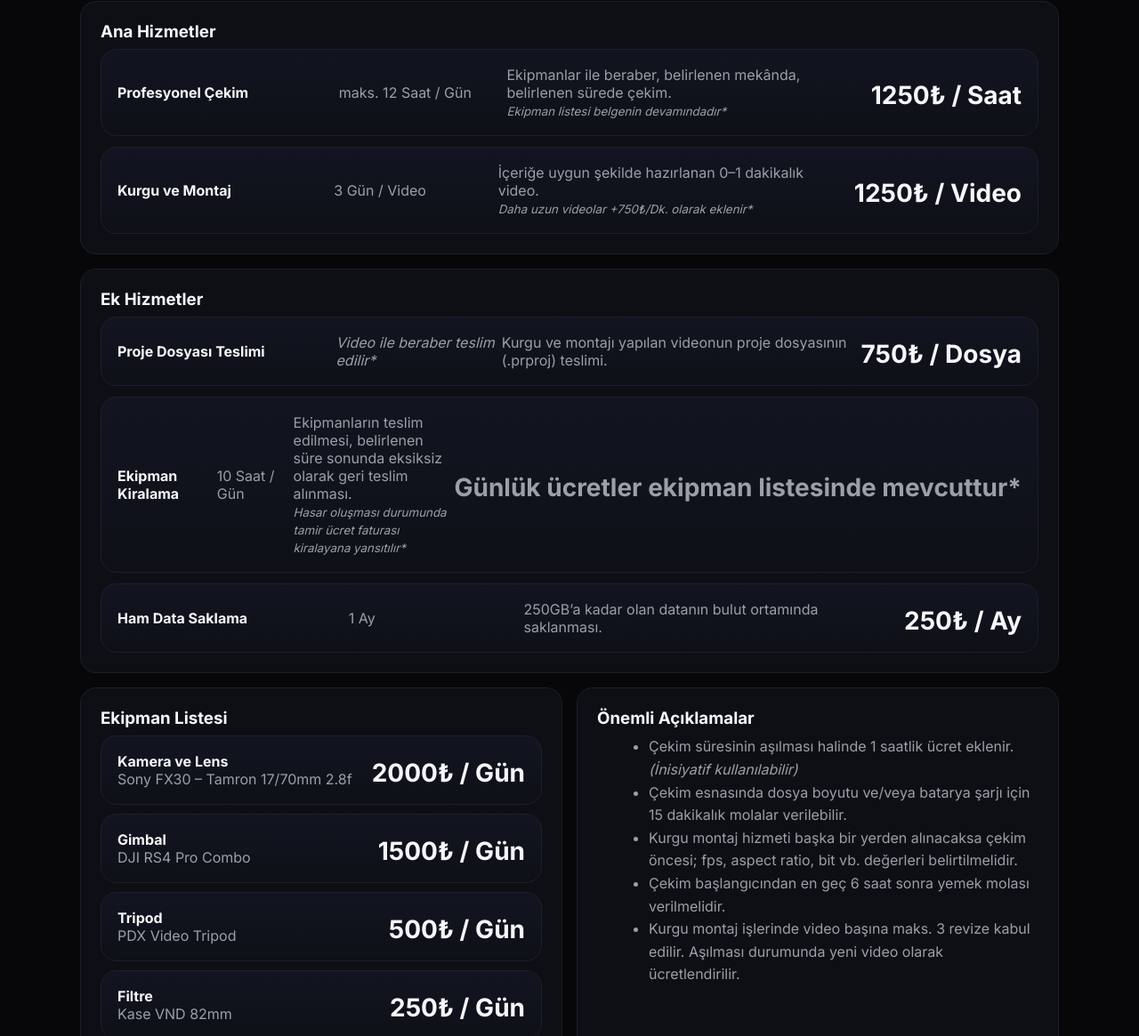
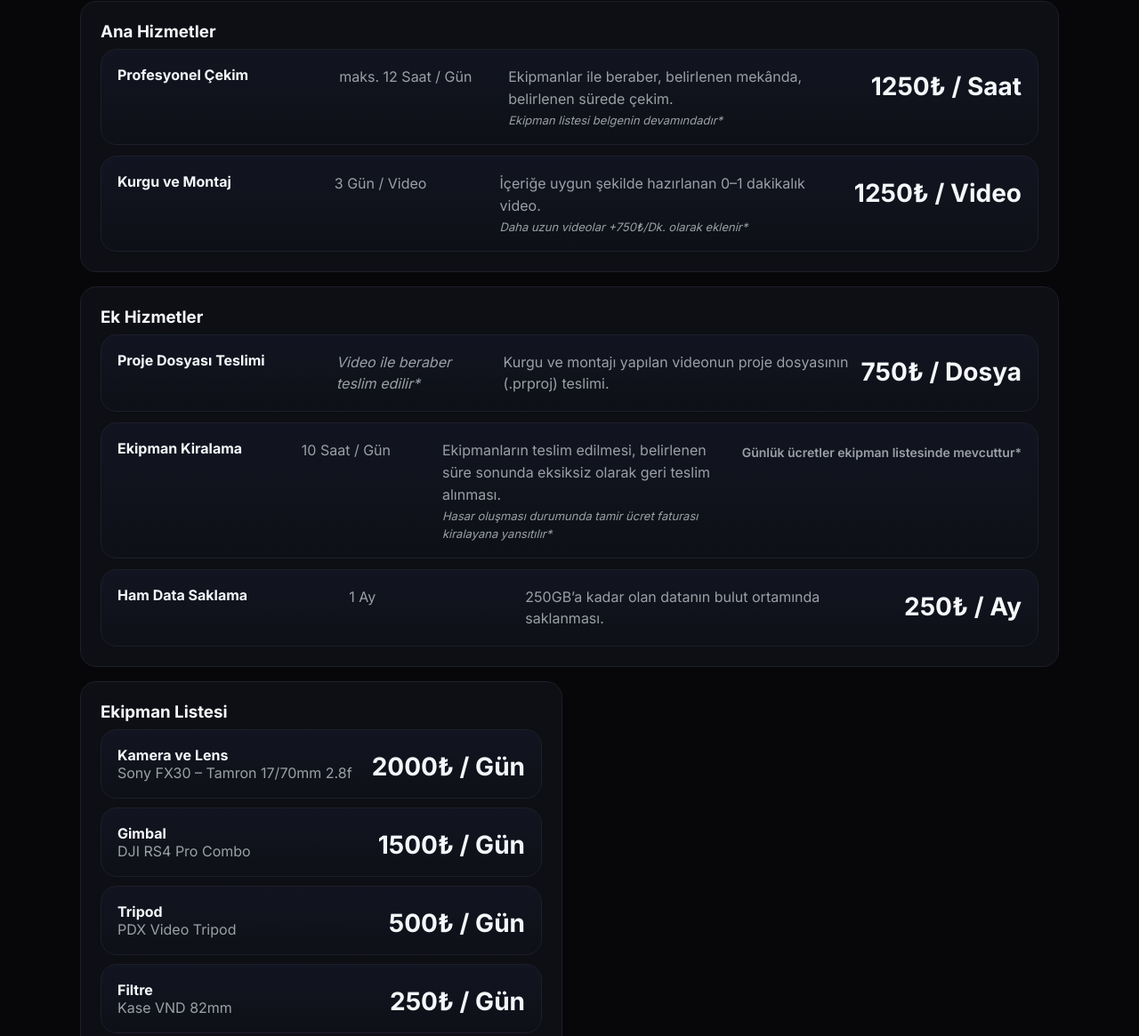
Before and after one commit to tunakurucu/portfolio, a plain HTML site: page index.html in a window 1280 px wide. Shown: the part 1137-2302 px from the top of the page at 89% size. Drawn offline with Linux system fonts and the light colour scheme; a script that the page names is missing.

Commit message:
Enhance pricing layout and update HTML structure

```diff
--- a/index.html
+++ b/index.html
@@ -81,6 +81,23 @@
     .island.g{background:radial-gradient(600px 320px at 80% 20%, rgba(0,232,135,.22), transparent 60%)}
     .island.b{background:radial-gradient(600px 320px at 60% 80%, rgba(50,166,255,.22), transparent 60%)}
     @keyframes float{0%,100%{transform:translateY(0)}50%{transform:translateY(-16px)}}
+      /* === Pricing layout tweaks === */
+  .price-row{
+    display:grid;
+    grid-template-columns:1.2fr .9fr 2fr auto;
+    gap:12px;
+    align-items:start;
+  }
+  .price-row .muted{ line-height:1.55 }
+  .money.small{
+    font-size:14px;
+    font-weight:600;
+    color:var(--muted);
+  }
+  .price-note{ font-size:13px; color:var(--muted); font-style:italic }
+  @media (max-width:920px){
+    .price-row{ grid-template-columns:1fr }
+  }
   </style>
   <script type="application/ld+json">
   {
@@ -175,24 +192,24 @@
     <h3 style="margin:0 0 8px 0;color:var(--brand)">Ana Hizmetler</h3>
 
     <div class="price" style="margin-bottom:12px">
-      <div style="display:grid;grid-template-columns:1.2fr .9fr 2fr auto;gap:8px;align-items:center">
+      <div class="price-row">
         <div><strong>Profesyonel Çekim</strong></div>
         <div class="muted">maks. 12 Saat / Gün</div>
         <div>
           <span class="muted">Ekipmanlar ile beraber, belirlenen mekânda, belirlenen sürede çekim.</span><br>
-          <small class="muted"><em>Ekipman listesi belgenin devamındadır*</em></small>
+          <small class="price-note">Ekipman listesi belgenin devamındadır*</small>
         </div>
         <div class="money">1250₺ / Saat</div>
       </div>
     </div>
 
     <div class="price">
-      <div style="display:grid;grid-template-columns:1.2fr .9fr 2fr auto;gap:8px;align-items:center">
+      <div class="price-row">
         <div><strong>Kurgu ve Montaj</strong></div>
         <div class="muted">3 Gün / Video</div>
         <div>
           <span class="muted">İçeriğe uygun şekilde hazırlanan 0–1 dakikalık video.</span><br>
-          <small class="muted"><em>Daha uzun videolar +750₺/Dk. olarak eklenir*</em></small>
+          <small class="price-note">Daha uzun videolar +750₺/Dk. olarak eklenir*</small>
         </div>
         <div class="money">1250₺ / Video</div>
       </div>
@@ -204,7 +221,7 @@
     <h3 style="margin:0 0 8px 0;color:var(--brand-2)">Ek Hizmetler</h3>
 
     <div class="price" style="margin-bottom:12px">
-      <div style="display:grid;grid-template-columns:1.2fr .9fr 2fr auto;gap:8px;align-items:center">
+      <div class="price-row">
         <div><strong>Proje Dosyası Teslimi</strong></div>
         <div class="muted"><em>Video ile beraber teslim edilir*</em></div>
         <div class="muted">Kurgu ve montajı yapılan videonun proje dosyasının (.prproj) teslimi.</div>
@@ -213,19 +230,20 @@
     </div>
 
     <div class="price" style="margin-bottom:12px">
-      <div style="display:grid;grid-template-columns:1.2fr .9fr 2fr auto;gap:8px;align-items:center">
+      <div class="price-row">
         <div><strong>Ekipman Kiralama</strong></div>
         <div class="muted">10 Saat / Gün</div>
         <div>
           <span class="muted">Ekipmanların teslim edilmesi, belirlenen süre sonunda eksiksiz olarak geri teslim alınması.</span><br>
-          <small class="muted"><em>Hasar oluşması durumunda tamir ücret faturası kiralayana yansıtılır*</em></small>
+          <small class="price-note">Hasar oluşması durumunda tamir ücret faturası kiralayana yansıtılır*</small>
         </div>
-        <div class="money"><span class="muted">Günlük ücretler ekipman listesinde mevcuttur*</span></div>
+        <!-- NOT: Artık küçük boy -->
+        <div class="money small">Günlük ücretler ekipman listesinde mevcuttur*</div>
       </div>
     </div>
 
     <div class="price">
-      <div style="display:grid;grid-template-columns:1.2fr .9fr 2fr auto;gap:8px;align-items:center">
+      <div class="price-row">
         <div><strong>Ham Data Saklama</strong></div>
         <div class="muted">1 Ay</div>
         <div class="muted">250GB’a kadar olan datanın bulut ortamında saklanması.</div>
@@ -235,58 +253,58 @@
   </div>
 
   <!-- EKİPMAN + AÇIKLAMALAR -->
-  <div class="grid cols-2">
+  <div class="grid cols-2" style="gap:16px">
     <!-- Ekipman Listesi -->
     <div class="card">
       <h3 style="margin:0 0 8px 0">Ekipman Listesi</h3>
 
       <div class="price" style="margin-bottom:10px">
-        <div style="display:flex;justify-content:space-between;gap:10px;align-items:center;flex-wrap:wrap">
+        <div style="display:flex;justify-content:space-between;gap:10px;align-items:start;flex-wrap:wrap">
           <div><strong>Kamera ve Lens</strong><br><span class="muted">Sony FX30 – Tamron 17/70mm 2.8f</span></div>
           <div class="money">2000₺ / Gün</div>
         </div>
       </div>
 
       <div class="price" style="margin-bottom:10px">
-        <div style="display:flex;justify-content:space-between;gap:10px;align-items:center;flex-wrap:wrap">
+        <div style="display:flex;justify-content:space-between;gap:10px;align-items:start;flex-wrap:wrap">
           <div><strong>Gimbal</strong><br><span class="muted">DJI RS4 Pro Combo</span></div>
           <div class="money">1500₺ / Gün</div>
         </div>
       </div>
 
       <div class="price" style="margin-bottom:10px">
-        <div style="display:flex;justify-content:space-between;gap:10px;align-items:center;flex-wrap:wrap">
+        <div style="display:flex;justify-content:space-between;gap:10px;align-items:start;flex-wrap:wrap">
           <div><strong>Tripod</strong><br><span class="muted">PDX Video Tripod</span></div>
           <div class="money">500₺ / Gün</div>
         </div>
       </div>
 
       <div class="price" style="margin-bottom:10px">
-        <div style="display:flex;justify-content:space-between;gap:10px;align-items:center;flex-wrap:wrap">
+        <div style="display:flex;justify-content:space-between;gap:10px;align-items:start;flex-wrap:wrap">
           <div><strong>Filtre</strong><br><span class="muted">Kase VND 82mm</span></div>
           <div class="money">250₺ / Gün</div>
         </div>
       </div>
 
       <div class="price" style="margin-bottom:10px">
-        <div style="display:flex;justify-content:space-between;gap:10px;align-items:center;flex-wrap:wrap">
+        <div style="display:flex;justify-content:space-between;gap:10px;align-items:start;flex-wrap:wrap">
           <div><strong>Monitör</strong><br><span class="muted">Viltrox 6.0’’ Monitör</span></div>
           <div class="money">750₺ / Gün</div>
         </div>
       </div>
 
       <div class="price">
-        <div style="display:flex;justify-content:space-between;gap:10px;align-items:center;flex-wrap:wrap">
+        <div style="display:flex;justify-content:space-between;gap:10px;align-items:start;flex-wrap:wrap">
           <div><strong>Hafıza</strong><br><span class="muted">V90 256GB SD</span></div>
           <div class="money">200₺ / Gün</div>
         </div>
       </div>
     </div>
 
-    <!-- Önemli Açıklamalar -->
-    <div class="card">
+    <!-- Önemli Açıklamalar: TAM GENİŞLİK -->
+    <div class="card" style="grid-column:1 / -1">
       <h3 style="margin:0 0 8px 0">Önemli Açıklamalar</h3>
-      <ul class="muted" style="margin:0 0 6px 18px;line-height:1.6">
+      <ul class="muted" style="margin:0; padding-left:20px; line-height:1.7">
         <li>Çekim süresinin aşılması halinde 1 saatlik ücret eklenir. <em>(İnisiyatif kullanılabilir)</em></li>
         <li>Çekim esnasında dosya boyutu ve/veya batarya şarjı için 15 dakikalık molalar verilebilir.</li>
         <li>Kurgu montaj hizmeti başka bir yerden alınacaksa çekim öncesi; fps, aspect ratio, bit vb. değerleri belirtilmelidir.</li>
@@ -296,6 +314,7 @@
     </div>
   </div>
 </section>
+
 
     <section id="booking" class="section">
       <h2>Rezervasyon</h2>
```
